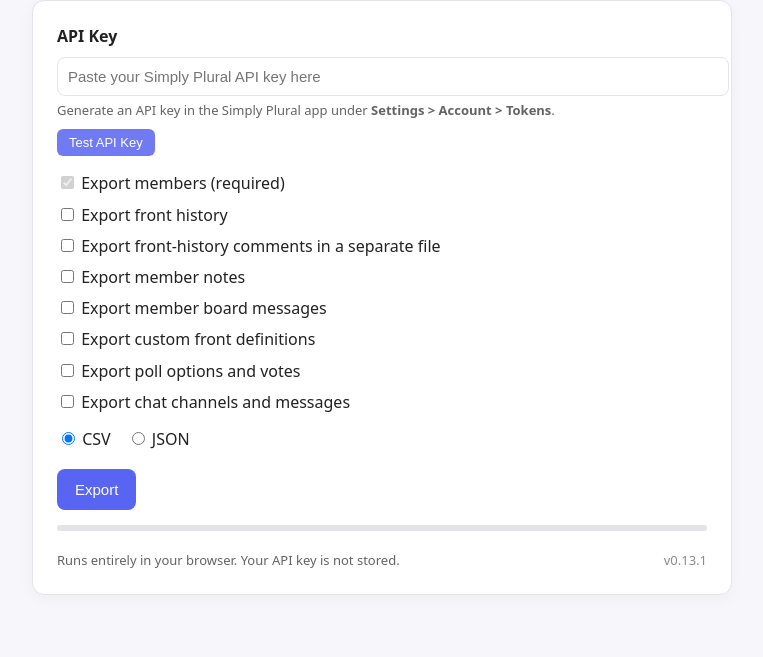
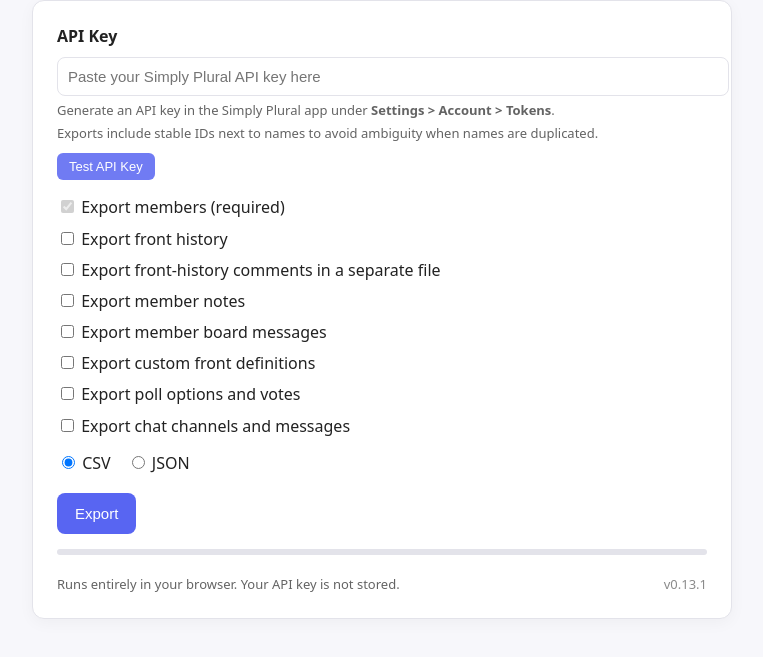
Before and after one commit to GreenFlora/simplyplural-csv-export, a plain HTML site: page docs/index.html in a window 1280 px wide. Shown: the part 93-750 px from the top of the page, without its empty margins (258-1021 px from the left). Drawn offline with Linux system fonts and the light colour scheme.

Commit message:
fix(web): clarify exports include stable IDs for duplicate name disambiguation

```diff
--- a/docs/index.html
+++ b/docs/index.html
@@ -23,6 +23,10 @@
         <div class="info-note">
           Generate an API key in the Simply Plural app under
           <strong>Settings &gt; Account &gt; Tokens</strong>.
+        </div>
+        <div class="info-note">
+          Exports include stable IDs next to names to avoid ambiguity when
+          names are duplicated.
         </div>
 
         <div class="api-key-test-row">
```
